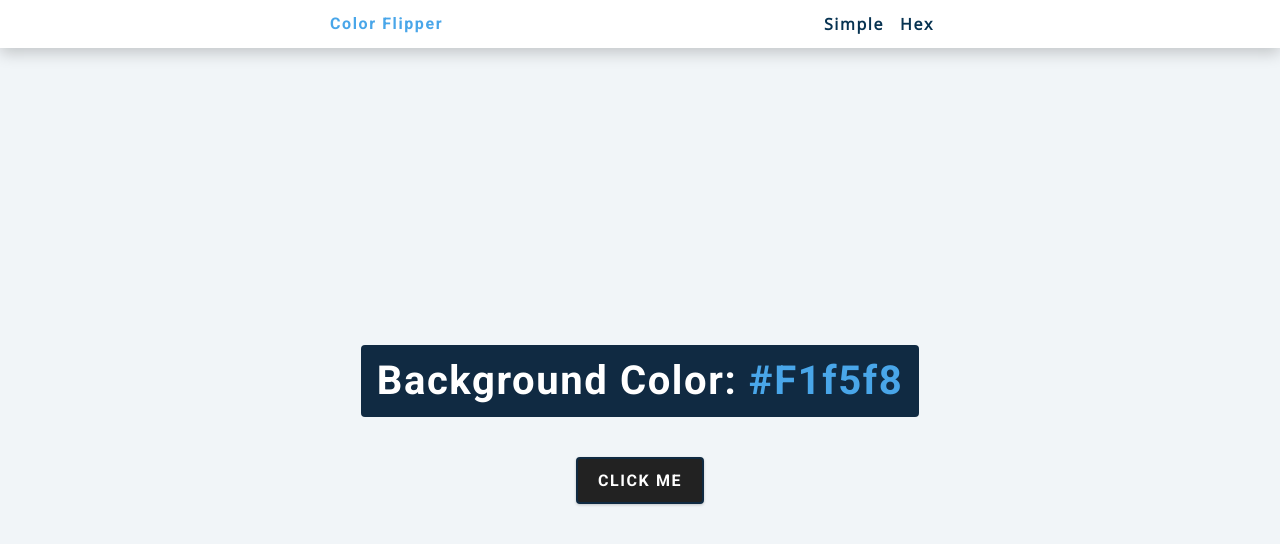
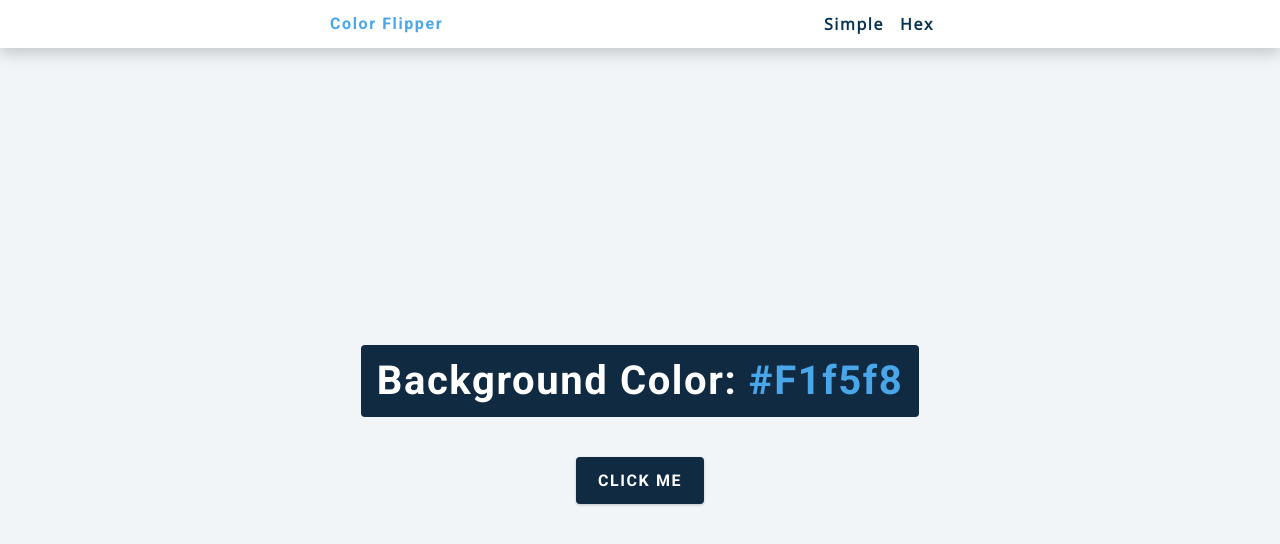
Before and after one commit to TakeshiDead/Color-Flipper, a plain HTML site: page index.html in a window 1280 px wide. In both pictures the pointer is over the button "CLICK ME". Drawn offline with nearby package versions, Linux system fonts and the light colour scheme.

Commit message:
Update hover color of the button.

```diff
--- a/styles.css
+++ b/styles.css
@@ -210,5 +210,5 @@ main {
 }
 .btn-hero:hover {
   color: var(--clr-white);
-  background: var(--clr-black);
+  background: var(--clr-grey-1);
 }
```
